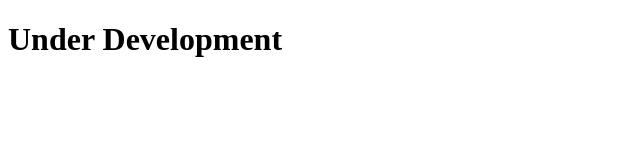
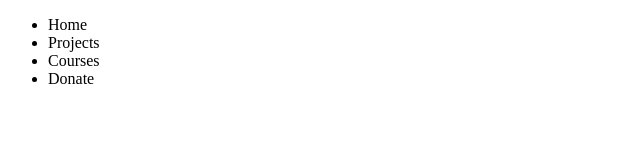
Before and after one commit to sarankumar20/sarankumar20.github.io, a plain HTML site: page index.html in a window 1280 px wide. Shown: the whole page, without its empty margins (0-640 px from the left). Drawn offline with Linux system fonts and the light colour scheme.

Commit message:
Updated Layout

```diff
--- a/index.html
+++ b/index.html
@@ -1,14 +1,23 @@
 <!DOCTYPE html>
 <html lang="en">
+  <head>
+    <meta charset="UTF-8" />
+    <meta name="viewport" content="width=device-width, initial-scale=1.0" />
+    <title>Github Website</title>
+  </head>
 
-<head>
-    <meta charset="UTF-8">
-    <meta name="viewport" content="width=device-width, initial-scale=1.0">
-    <title>Github Website</title>
-</head>
-
-<body>
-    <h1>Under Development</h1>
-</body>
-
+  <body>
+    <header>
+      <nav>
+        <ul>
+          <li>Home</li>
+          <li>Projects</li>
+          <li>Courses</li>
+          <li>Donate</li>
+        </ul>
+      </nav>
+    </header>
+    <section></section>
+    <footer></footer>
+  </body>
 </html>
```
